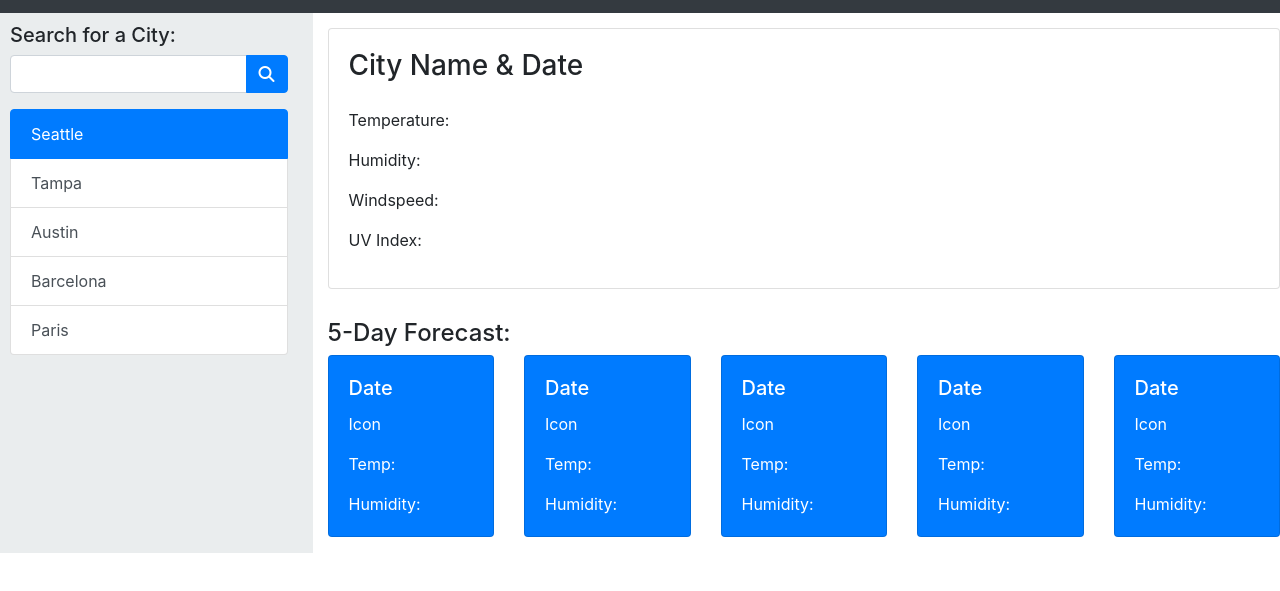
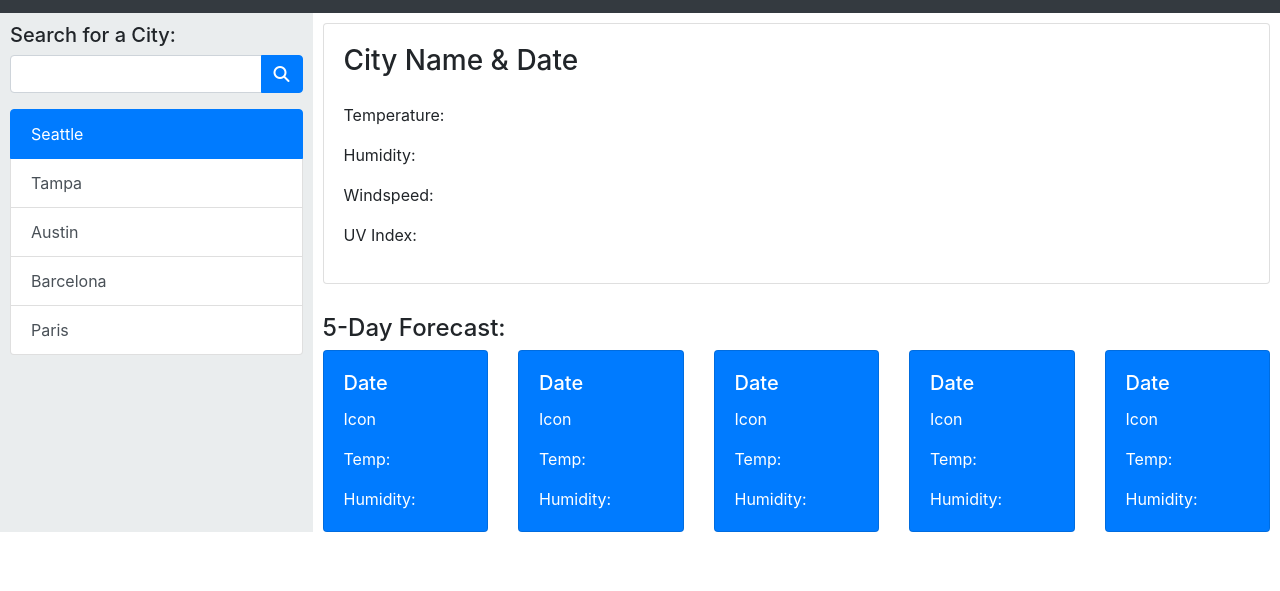
Before and after one commit to jpreston-alt/Weather-Dashboard, a plain HTML site: page index.html in a window 1280 px wide. Shown: the part 71-662 px from the top of the page. Drawn offline with nearby package versions, Linux system fonts and the light colour scheme.

Commit message:
fine tuned layout

```diff
--- a/index.html
+++ b/index.html
@@ -18,11 +18,11 @@
 </head>
 <body>
 
-    <nav class="navbar navbar-dark bg-dark">
-        <div class="container">
+    <div class="container"></div>
+        <nav class="navbar navbar-dark bg-dark text-center">
             <h1>Weather Dashboard</h1>
-        </div>
-    </nav>
+        </nav>
+    </div>
 
 
     <div class="row">
@@ -73,7 +73,7 @@
 
             <div class="row">
                 <div class="col">
-                    <div class="card text-white bg-primary mb-3 forecast-card">
+                    <div class="card text-white bg-primary forecast-card">
                         <div class="card-body">
                             <h5 class="card-title">Date</h5>
                             <p class="card-text">Icon</p>
@@ -83,7 +83,7 @@
                     </div>
                 </div>
                 <div class="col">
-                    <div class="card text-white bg-primary mb-3">
+                    <div class="card text-white bg-primary forecast-card">
                         <div class="card-body">
                             <h5 class="card-title">Date</h5>
                             <p class="card-text">Icon</p>
@@ -93,7 +93,7 @@
                     </div>
                 </div>
                 <div class="col">
-                    <div class="card text-white bg-primary mb-3">
+                    <div class="card text-white bg-primary forecast-card">
                         <div class="card-body">
                             <h5 class="card-title">Date</h5>
                             <p class="card-text">Icon</p>
@@ -103,7 +103,7 @@
                     </div>
                 </div>
                 <div class="col">
-                    <div class="card text-white bg-primary mb-3">
+                    <div class="card text-white bg-primary forecast-card">
                         <div class="card-body">
                             <h5 class="card-title">Date</h5>
                             <p class="card-text">Icon</p>
@@ -113,7 +113,7 @@
                     </div>
                 </div>
                 <div class="col">
-                    <div class="card text-white bg-primary mb-3">
+                    <div class="card text-white bg-primary forecast-card">
                         <div class="card-body">
                             <h5 class="card-title">Date</h5>
                             <p class="card-text">Icon</p>
--- a/style.css
+++ b/style.css
@@ -1,5 +1,3 @@
-
-
 h1 {
     color: white;
     font-size: 50px;
@@ -9,11 +7,10 @@ h1 {
 
 #sidebar {
     background-color: rgb(234, 237, 238);
-    padding: 10px 25px 25px 25px;
+    padding: 10px 10px 25px 25px;
 }
 
 #current-container {
-    margin-top: 15px;
     margin-bottom: 30px;
 }
 
@@ -21,6 +18,24 @@ h3 {
     margin-bottom: 25px;
 }
 
+#main-content {
+    padding-top: 10px;
+}
+
 .forecast-card {
-    margin-bottom: 0px;
+    margin-bottom: 25px;
 }
+
+
+@media only screen and (min-width: 768px) {
+    #main-content {
+        padding-right: 25px;
+        padding-left: 10px
+    }
+}
+
+@media only screen and (min-width: 918px) {
+    .forecast-card {
+        margin-bottom: 0px;
+    }
+}
```
